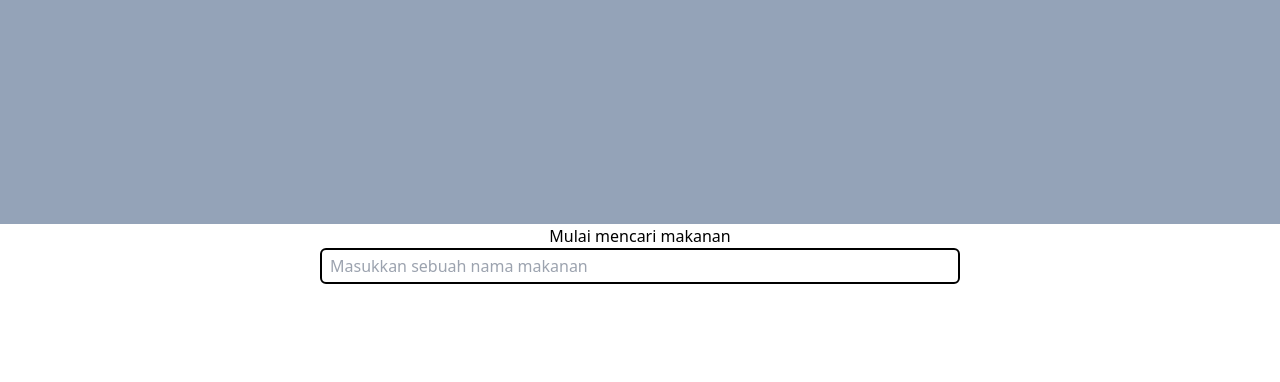
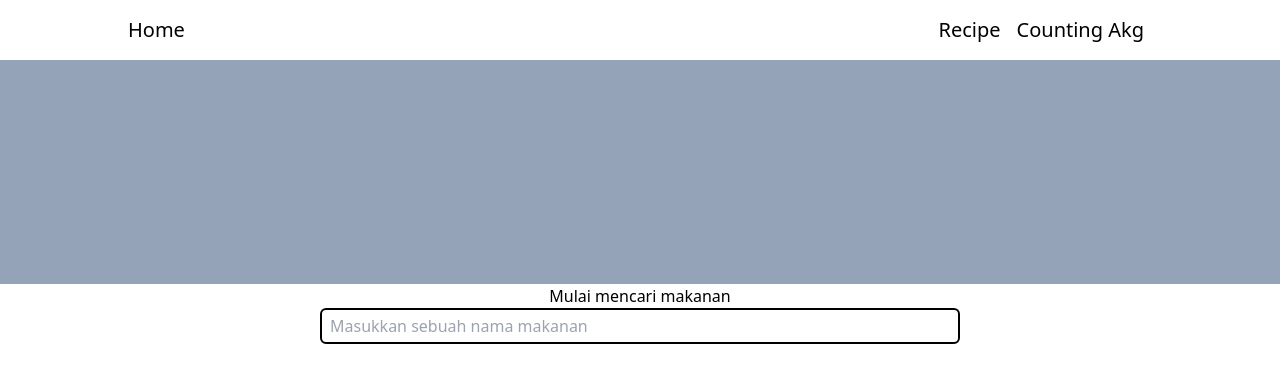
Before and after one commit to regangiri/recipe-finder, a Next.js app: page / in a window 1280 px wide. Shown: the top 382 px of the page. Built offline with nearby package versions, Linux system fonts and the light colour scheme.

Commit message:
feed: add navbar feat

```diff
--- /dev/null
+++ b/src/components/Navbar.jsx
@@ -0,0 +1,15 @@
+import React from "react";
+
+const Navbar = () => {
+  return (
+    <div className="px-32 py-4 flex justify-between">
+      <span className="text-xl">Home</span>
+      <div className=" flex justify-between">
+        <span className="text-xl mx-2">Recipe</span>
+        <span className="text-xl mx-2">Counting Akg</span>
+      </div>
+    </div>
+  );
+};
+
+export default Navbar;
--- a/src/pages/index.jsx
+++ b/src/pages/index.jsx
@@ -2,10 +2,13 @@ import Image from "next/image";
 import { Inter } from "next/font/google";
 import Banner from "@/components/Banner";
 import { useState } from "react";
+import Navbar from "@/components/Navbar";
 
 export default function Home() {
   const [foodName, setFoodName] = useState("");
   return (
+    <>
+      <Navbar />
       <div className="flex flex-col items-center justify-center w-full">
         <Banner />
         <div className="flex flex-col w-1/2 items-center justify-center">
@@ -19,5 +22,6 @@ export default function Home() {
           />
         </div>
       </div>
+    </>
   );
 }
```
Lines whose indentation alone changed are shown as unchanged.
